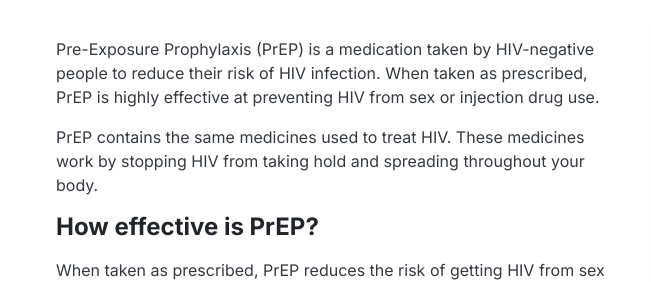
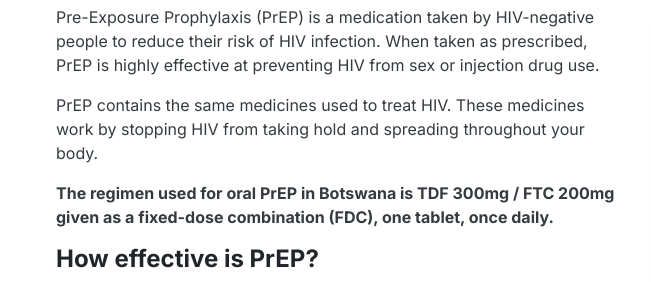
Before and after one commit to abc21-009/PrEP, a website built with Vite: page index.html in a window 1280 px wide. Shown: the part 737-1019 px from the top of the page, 0-651 px from the left. Built offline with nearby package versions, Linux system fonts and the light colour scheme.

Commit message:
Update index.html

```diff
--- a/index.html
+++ b/index.html
@@ -58,6 +58,7 @@
           <div class="text-content">
             <p>Pre-Exposure Prophylaxis (PrEP) is a medication taken by HIV-negative people to reduce their risk of HIV infection. When taken as prescribed, PrEP is highly effective at preventing HIV from sex or injection drug use.</p>
             <p>PrEP contains the same medicines used to treat HIV. These medicines work by stopping HIV from taking hold and spreading throughout your body.</p>
+            <p><strong>The regimen used for oral PrEP in Botswana is TDF 300mg / FTC 200mg given as a fixed-dose combination (FDC), one tablet, once daily.</strong></p>
             <h3>How effective is PrEP?</h3>
             <p>When taken as prescribed, PrEP reduces the risk of getting HIV from sex by about 99%. Among people who inject drugs, PrEP reduces the risk of getting HIV by at least 74% when taken consistently.</p>
             <p>PrEP is even more effective when combined with other prevention methods like condoms and regular testing.</p>
```
